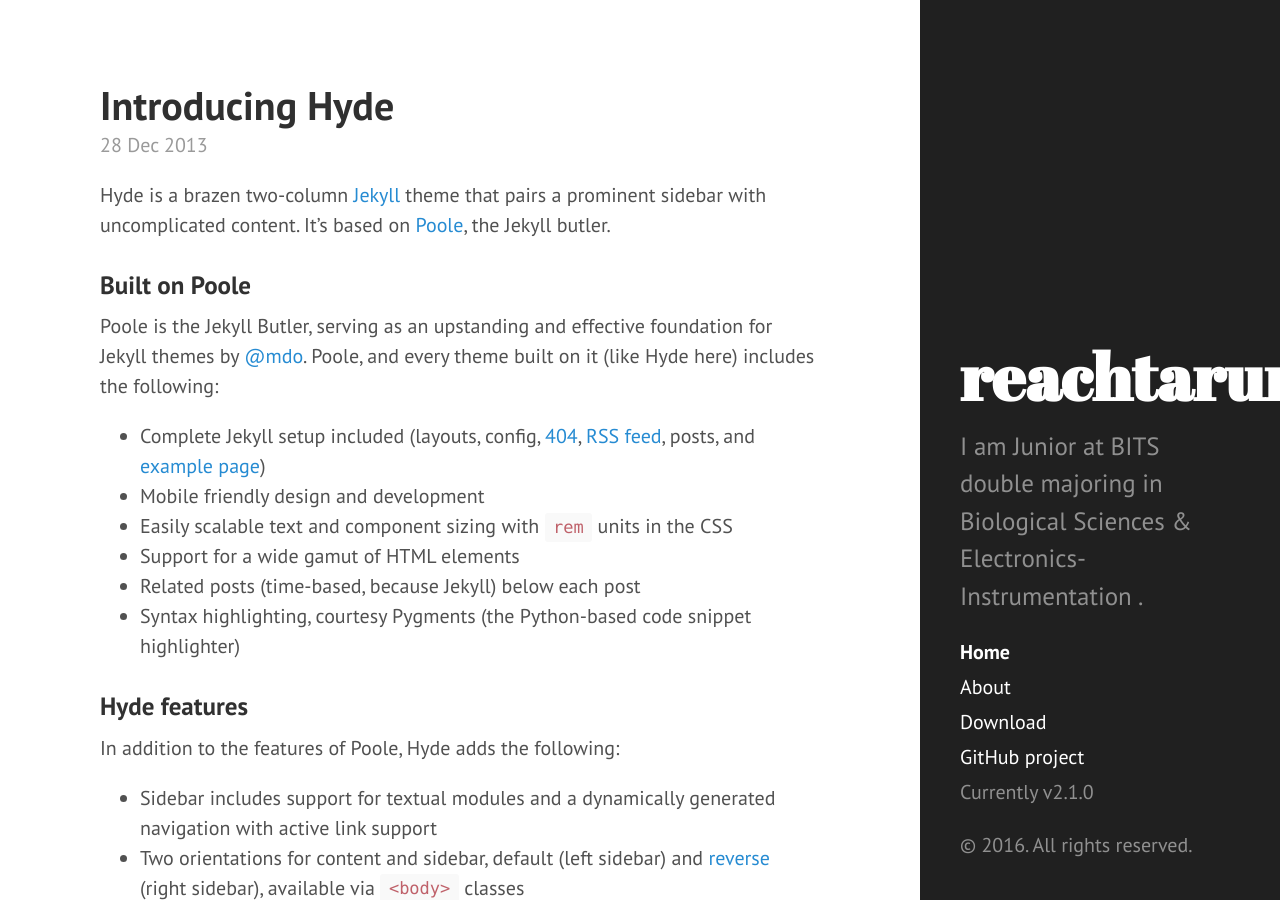
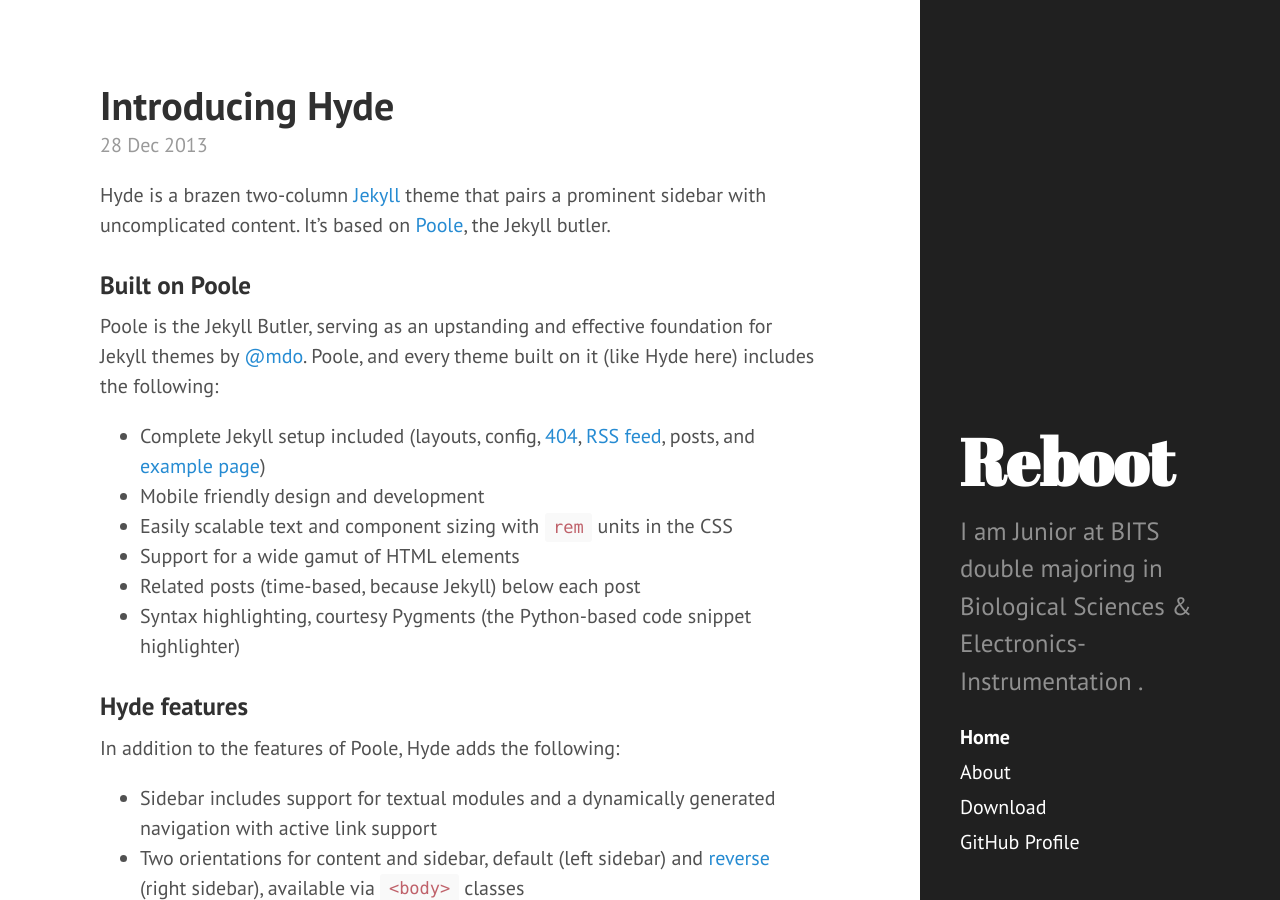
Before and after one commit to reachtarunhere/reachtarunhere.github.io, a Jekyll site: the page built from index.html, in a window 1280 px wide and 900 px high. Built offline with Jekyll 4.4.1, drawn with Linux system fonts in a browser that asks for light colours; Markdown is read by kramdown in place of the engine named in the settings; the list of posts is cut into pages by our own code.

Commit message:
random changes

```diff
--- a/_config.yml
+++ b/_config.yml
@@ -7,15 +7,15 @@
 relative_permalinks: true
 
 # Setup
-title:            reachtarunhere
+title:            Reboot
 tagline:          'My Blog'
 description:      'I am Junior at BITS double majoring in Biological Sciences & Electronics-Instrumentation .'
-url:              http://hyde.getpoole.com
+url:              https://reachtarunhere.github.io
 baseurl:          /
 
 author:
   name:           'Tarun Kumar Vangani'
-  url:            https://reachtarunhere.github.io
+  url:            http://www.bits-pilani.ac.in/spp/f2013817
 
 paginate:         5
 
@@ -23,4 +23,4 @@
 version:          2.1.0
 
 github:
-  repo:           https://github.com/poole/hyde
+  repo:           https://github.com/reachtarunhere
--- a/_includes/sidebar.html
+++ b/_includes/sidebar.html
@@ -27,10 +27,7 @@
       {% endfor %}
 
       <a class="sidebar-nav-item" href="{{ site.github.repo }}/archive/v{{ site.version }}.zip">Download</a>
-      <a class="sidebar-nav-item" href="{{ site.github.repo }}">GitHub project</a>
-      <span class="sidebar-nav-item">Currently v{{ site.version }}</span>
+      <a class="sidebar-nav-item" href="{{ site.github.repo }}">GitHub Profile</a>
     </nav>
-
-    <p>&copy; {{ site.time | date: '%Y' }}. All rights reserved.</p>
   </div>
 </div>
```
